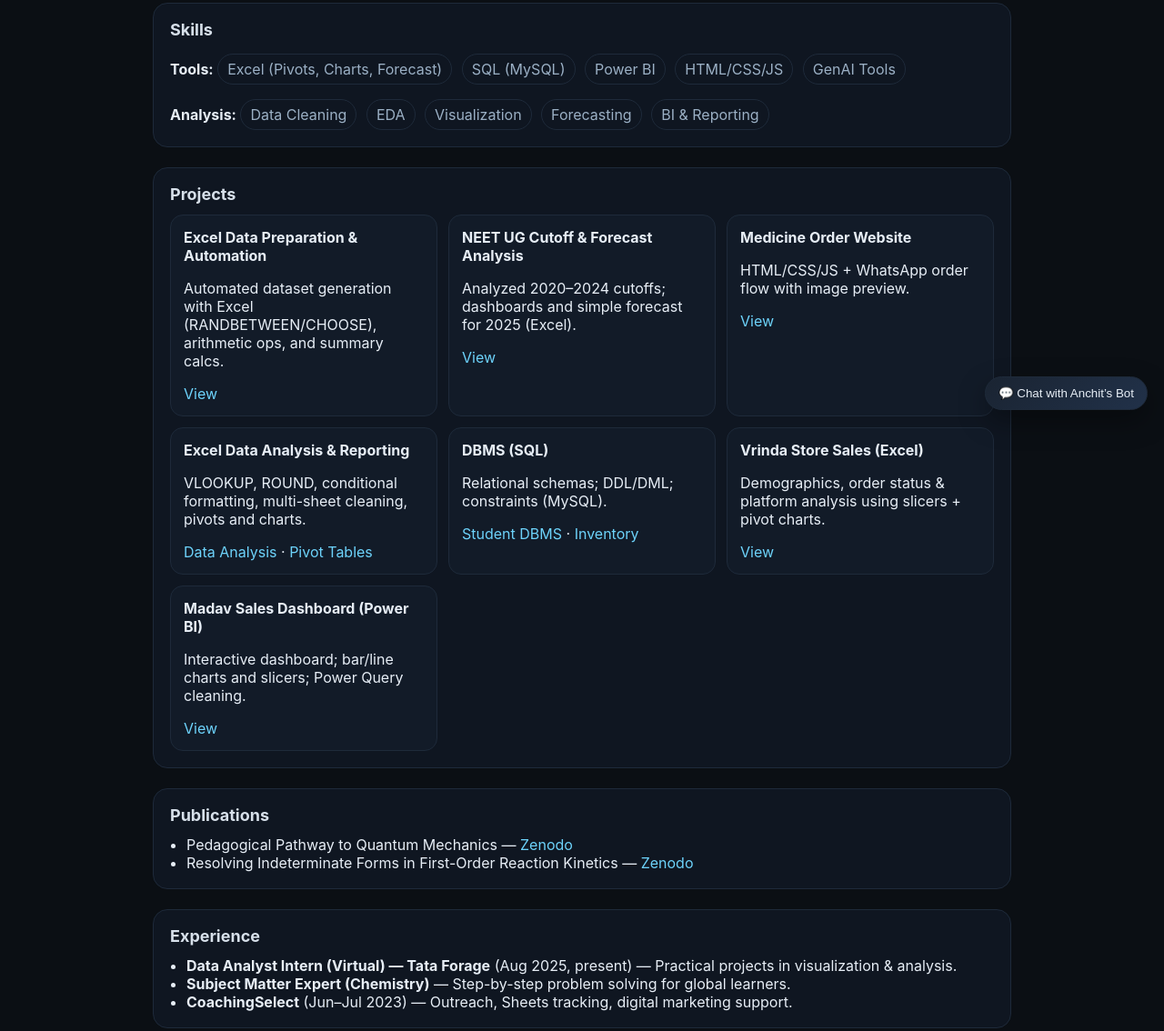
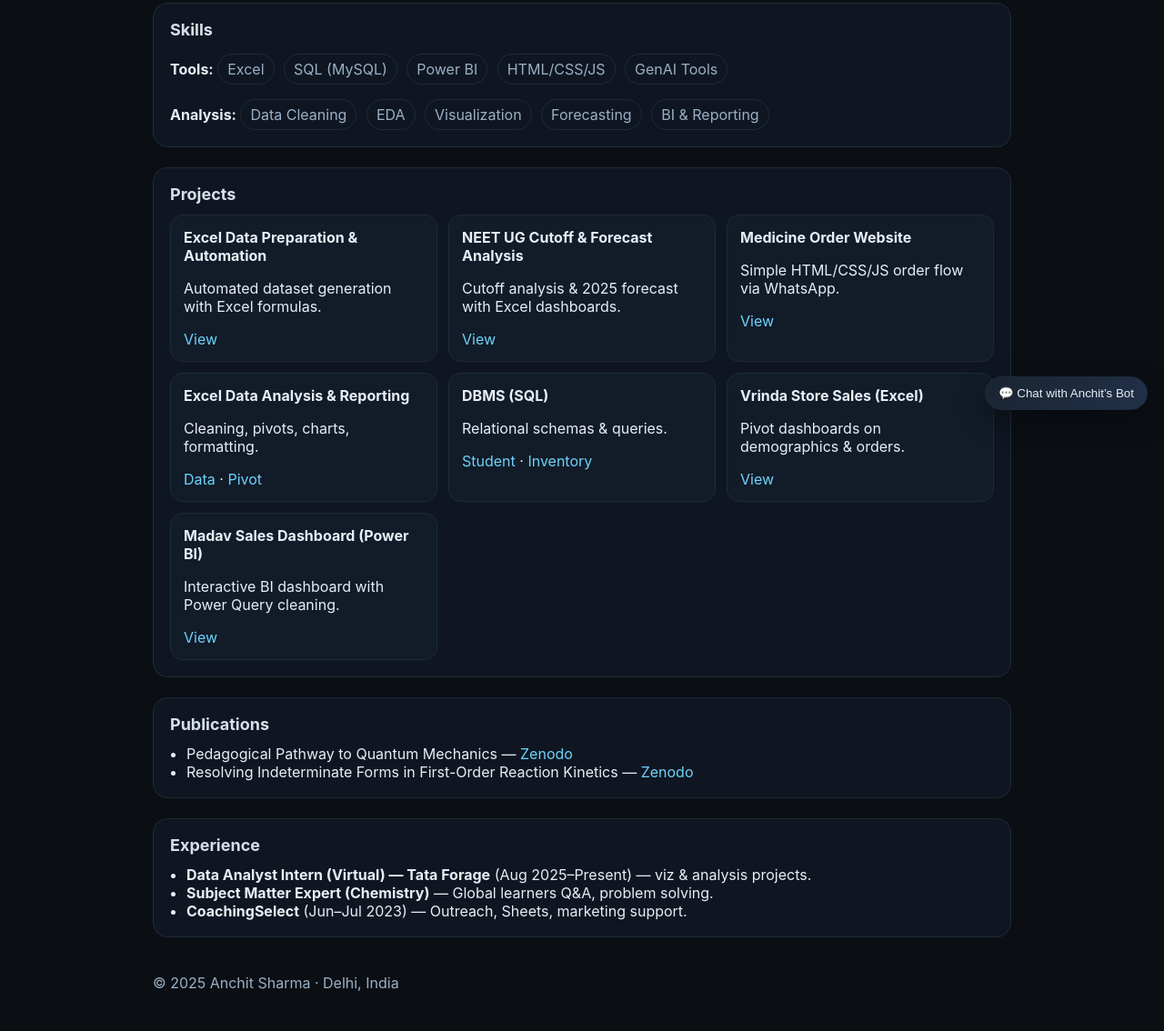
Before and after one commit to anchit15233/anchit-portfolio-frontend, a plain HTML site: page index.html in a window 1280 px wide. Shown: the part 331-1465 px from the top of the page at 91% size. Drawn offline with Linux system fonts and the light colour scheme.

Commit message:
Update index.html

```diff
--- a/index.html
+++ b/index.html
@@ -31,11 +31,9 @@
     .bubble{max-width:78%;padding:10px 12px;border-radius:12px;white-space:pre-wrap;line-height:1.4}
     .u{align-self:flex-end;background:#1b2735;border:1px solid #223247}
     .b{align-self:flex-start;background:#131c28;border:1px solid #203044}
-    .chat-input{border-top:1px solid var(--line);display:grid;grid-template-columns:1fr auto;gap:8px;padding:10px}
-    .chat-input textarea{resize:none;background:#0e1520;border:1px solid #223247;color:var(--text);border-radius:10px;padding:10px;height:46px}
-    .chat-input button{background:#1c2737;border:1px solid #223247;color:var(--text);border-radius:10px;padding:10px 14px}
+    .chat-input{border-top:1px solid var(--line);padding:10px}
     .quick{display:flex;flex-wrap:wrap;gap:8px}
-    .quick button{background:#0f1621;border:1px solid #223247;color:#c9d6e3;border-radius:999px;padding:6px 10px;font-size:12px}
+    .quick button{background:#0f1621;border:1px solid #223247;color:#c9d6e3;border-radius:999px;padding:6px 10px;font-size:12px;cursor:pointer}
   </style>
 </head>
 <body>
@@ -49,17 +47,19 @@
   </header>
 
   <main class="container">
+    <!-- About -->
     <section class="section">
       <h2>About</h2>
       <p>Entry-level Data Analyst with a strong academic foundation in Chemistry (IIT JAM AIR 2260, NEET UG). Skilled in Excel, SQL, and Power BI—hands-on with data cleaning, forecasting, dashboards and BI projects. Seeking roles in data analytics, BI, edtech, or research.</p>
     </section>
 
+    <!-- Skills -->
     <section class="section">
       <h2>Skills</h2>
       <div class="grid">
         <div>
           <strong>Tools:</strong>
-          <span class="pill">Excel (Pivots, Charts, Forecast)</span>
+          <span class="pill">Excel</span>
           <span class="pill">SQL (MySQL)</span>
           <span class="pill">Power BI</span>
           <span class="pill">HTML/CSS/JS</span>
@@ -76,49 +76,21 @@
       </div>
     </section>
 
+    <!-- Projects -->
     <section class="section">
       <h2>Projects</h2>
       <div class="cards">
-        <div class="card">
-          <strong>Excel Data Preparation & Automation</strong>
-          <p>Automated dataset generation with Excel (RANDBETWEEN/CHOOSE), arithmetic ops, and summary calcs.</p>
-          <a href="https://tinyurl.com/3t26vn78" target="_blank">View</a>
-        </div>
-        <div class="card">
-          <strong>NEET UG Cutoff & Forecast Analysis</strong>
-          <p>Analyzed 2020–2024 cutoffs; dashboards and simple forecast for 2025 (Excel).</p>
-          <a href="https://tinyurl.com/5n8fhy6n" target="_blank">View</a>
-        </div>
-        <div class="card">
-          <strong>Medicine Order Website</strong>
-          <p>HTML/CSS/JS + WhatsApp order flow with image preview.</p>
-          <a href="https://tinyurl.com/2vzj7f5k" target="_blank">View</a>
-        </div>
-        <div class="card">
-          <strong>Excel Data Analysis & Reporting</strong>
-          <p>VLOOKUP, ROUND, conditional formatting, multi-sheet cleaning, pivots and charts.</p>
-          <a href="https://tinyurl.com/hbesf3u7" target="_blank">Data Analysis</a> ·
-          <a href="https://tinyurl.com/4bdhbr6r" target="_blank">Pivot Tables</a>
-        </div>
-        <div class="card">
-          <strong>DBMS (SQL)</strong>
-          <p>Relational schemas; DDL/DML; constraints (MySQL).</p>
-          <a href="https://tinyurl.com/2s34wdns" target="_blank">Student DBMS</a> ·
-          <a href="https://tinyurl.com/yr9nz89d" target="_blank">Inventory</a>
-        </div>
-        <div class="card">
-          <strong>Vrinda Store Sales (Excel)</strong>
-          <p>Demographics, order status & platform analysis using slicers + pivot charts.</p>
-          <a href="https://tinyurl.com/77atzdw6" target="_blank">View</a>
-        </div>
-        <div class="card">
-          <strong>Madav Sales Dashboard (Power BI)</strong>
-          <p>Interactive dashboard; bar/line charts and slicers; Power Query cleaning.</p>
-          <a href="https://tinyurl.com/524mu2ep" target="_blank">View</a>
-        </div>
+        <div class="card"><strong>Excel Data Preparation & Automation</strong><p>Automated dataset generation with Excel formulas.</p><a href="https://tinyurl.com/3t26vn78" target="_blank">View</a></div>
+        <div class="card"><strong>NEET UG Cutoff & Forecast Analysis</strong><p>Cutoff analysis & 2025 forecast with Excel dashboards.</p><a href="https://tinyurl.com/5n8fhy6n" target="_blank">View</a></div>
+        <div class="card"><strong>Medicine Order Website</strong><p>Simple HTML/CSS/JS order flow via WhatsApp.</p><a href="https://tinyurl.com/2vzj7f5k" target="_blank">View</a></div>
+        <div class="card"><strong>Excel Data Analysis & Reporting</strong><p>Cleaning, pivots, charts, formatting.</p><a href="https://tinyurl.com/hbesf3u7" target="_blank">Data</a> · <a href="https://tinyurl.com/4bdhbr6r" target="_blank">Pivot</a></div>
+        <div class="card"><strong>DBMS (SQL)</strong><p>Relational schemas & queries.</p><a href="https://tinyurl.com/2s34wdns" target="_blank">Student</a> · <a href="https://tinyurl.com/yr9nz89d" target="_blank">Inventory</a></div>
+        <div class="card"><strong>Vrinda Store Sales (Excel)</strong><p>Pivot dashboards on demographics & orders.</p><a href="https://tinyurl.com/77atzdw6" target="_blank">View</a></div>
+        <div class="card"><strong>Madav Sales Dashboard (Power BI)</strong><p>Interactive BI dashboard with Power Query cleaning.</p><a href="https://tinyurl.com/524mu2ep" target="_blank">View</a></div>
       </div>
     </section>
 
+    <!-- Publications -->
     <section class="section">
       <h2>Publications</h2>
       <ul>
@@ -127,12 +99,13 @@
       </ul>
     </section>
 
+    <!-- Experience -->
     <section class="section">
       <h2>Experience</h2>
       <ul>
-        <li><strong>Data Analyst Intern (Virtual) — Tata Forage</strong> (Aug 2025, present) — Practical projects in visualization & analysis.</li>
-        <li><strong>Subject Matter Expert (Chemistry)</strong> — Step-by-step problem solving for global learners.</li>
-        <li><strong>CoachingSelect</strong> (Jun–Jul 2023) — Outreach, Sheets tracking, digital marketing support.</li>
+        <li><strong>Data Analyst Intern (Virtual) — Tata Forage</strong> (Aug 2025–Present) — viz & analysis projects.</li>
+        <li><strong>Subject Matter Expert (Chemistry)</strong> — Global learners Q&A, problem solving.</li>
+        <li><strong>CoachingSelect</strong> (Jun–Jul 2023) — Outreach, Sheets, marketing support.</li>
       </ul>
     </section>
   </main>
@@ -144,28 +117,23 @@
   <div class="chat-panel" id="panel">
     <div class="chat-header">
       <div class="dot"></div>
-      <div><strong>Anchit’s Recruiter Bot</strong><div style="font-size:12px;color:var(--muted)">Ask about skills, projects, papers, experience</div></div>
+      <div><strong>Anchit’s Recruiter Bot</strong><div style="font-size:12px;color:var(--muted)">Click a button below</div></div>
       <button id="close" style="margin-left:auto;background:none;border:0;color:#b9c7d6;font-size:18px;cursor:pointer">×</button>
     </div>
     <div class="chat-body" id="chat"></div>
     <div class="chat-input">
       <div class="quick" id="quick"></div>
-      <textarea id="input" placeholder="Type your question…"></textarea>
-      <button id="send">Send</button>
     </div>
   </div>
 
 <script>
   // ====== CONFIG ======
-  const BACKEND_URL = "https://anchit-portfolio-backend.onrender.com/chat"; // your live backend
+  const BACKEND_URL = "https://anchit-portfolio-backend.onrender.com/chat";
 
-  // ====== UI Helpers ======
   const chat = document.getElementById('chat');
   const panel = document.getElementById('panel');
   const launcher = document.getElementById('launcher');
   const closeBtn = document.getElementById('close');
-  const input = document.getElementById('input');
-  const sendBtn = document.getElementById('send');
   const quick = document.getElementById('quick');
 
   document.getElementById('year').textContent = new Date().getFullYear();
@@ -178,7 +146,7 @@
     chat.scrollTop = chat.scrollHeight;
   }
 
-  function setLoading(is){ sendBtn.disabled = is; input.disabled = is; }
+  function setLoading(is){ /* nothing to disable now */ }
 
   function addQuickButtons(){
     const items = [
@@ -190,32 +158,42 @@
     ];
     items.forEach(it=>{
       const btn=document.createElement('button');
-      btn.textContent=it.label; btn.onclick=()=> send(it.label);
+      btn.textContent=it.label;
+      btn.onclick=()=> send(it.label);
       quick.appendChild(btn);
     });
   }
 
-  launcher.onclick = ()=>{ panel.style.display = 'flex'; if(!chat.dataset.greeted){ greet(); chat.dataset.greeted='1'; } };
+  launcher.onclick = ()=>{
+    panel.style.display = 'flex';
+    if(!chat.dataset.greeted){ greet(); chat.dataset.greeted='1'; }
+  };
   closeBtn.onclick = ()=> panel.style.display = 'none';
 
   function greet(){
-    addBubble('bot', "Hi! I'm Anchit's recruiter-friendly bot. I can answer about his skills, projects, publications, and experience. Use the quick buttons below or ask anything specific.");
+    addBubble('bot', "Hi! I'm Anchit's recruiter-friendly bot. I can answer about his skills, projects, publications, and experience. Choose an option below 👇");
   }
 
   async function send(prefill){
-    const text = prefill || input.value.trim();
-    if(!text) return; addBubble('user', text); input.value=''; setLoading(true);
+    const text = prefill;
+    if(!text) return;
+    addBubble('user', text);
+    setLoading(true);
     try{
-      const res = await fetch(BACKEND_URL,{method:'POST',headers:{'Content-Type':'application/json'},body:JSON.stringify({question:text})});
+      const res = await fetch(BACKEND_URL,{
+        method:'POST',
+        headers:{'Content-Type':'application/json'},
+        body:JSON.stringify({question:text})
+      });
       const data = await res.json();
       if(data.error) throw new Error(data.error);
       addBubble('bot', data.answer || '(no answer)');
-    }catch(e){ addBubble('bot','⚠️ '+(e.message||'Something went wrong')); }
+    }catch(e){
+      addBubble('bot','⚠️ '+(e.message||'Something went wrong'));
+    }
     finally{ setLoading(false); }
   }
 
-  sendBtn.onclick = ()=> send();
-  input.addEventListener('keydown', (e)=>{ if(e.key==='Enter' && !e.shiftKey){ e.preventDefault(); send(); } });
   addQuickButtons();
 </script>
 </body>
```
